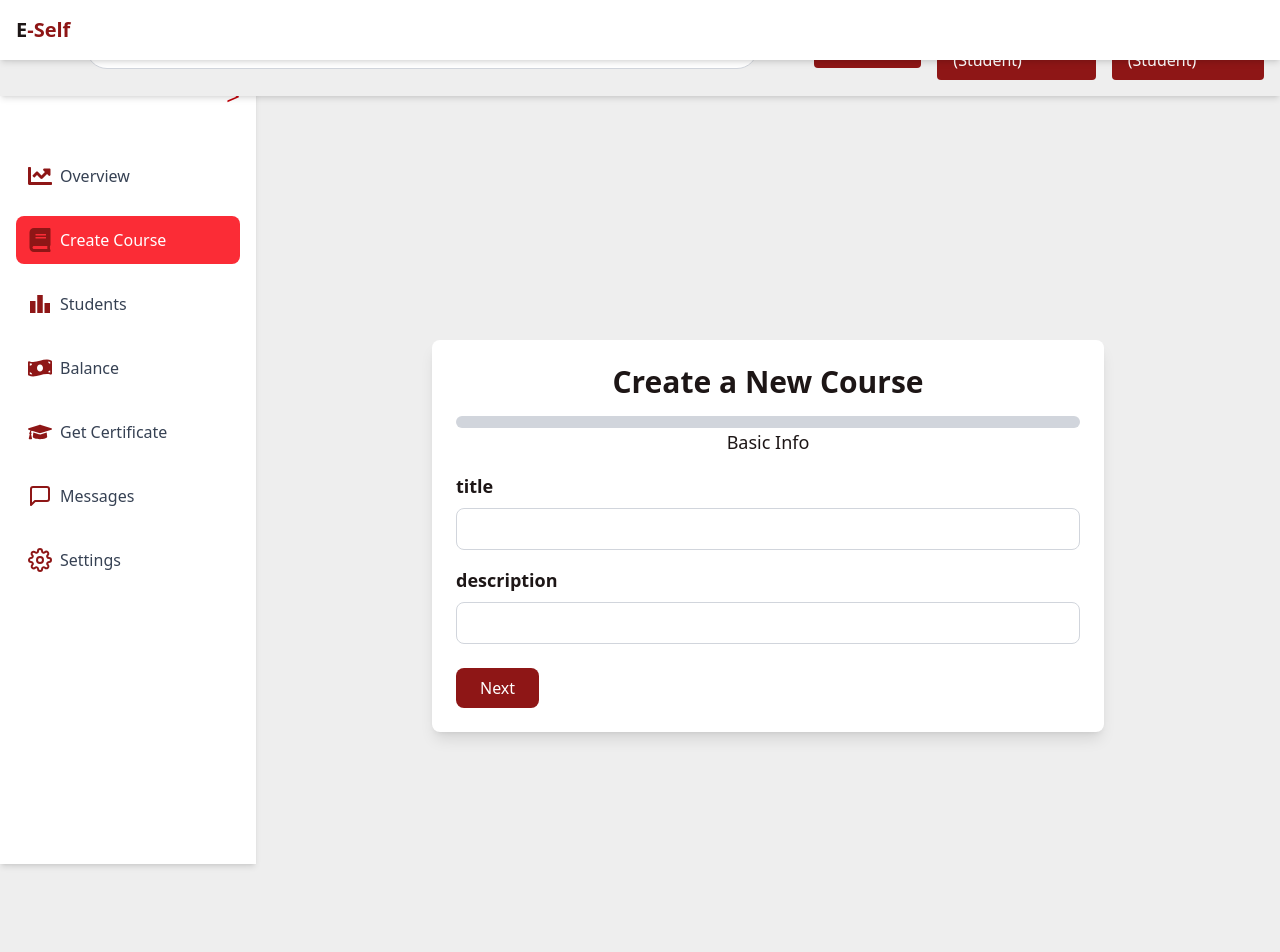
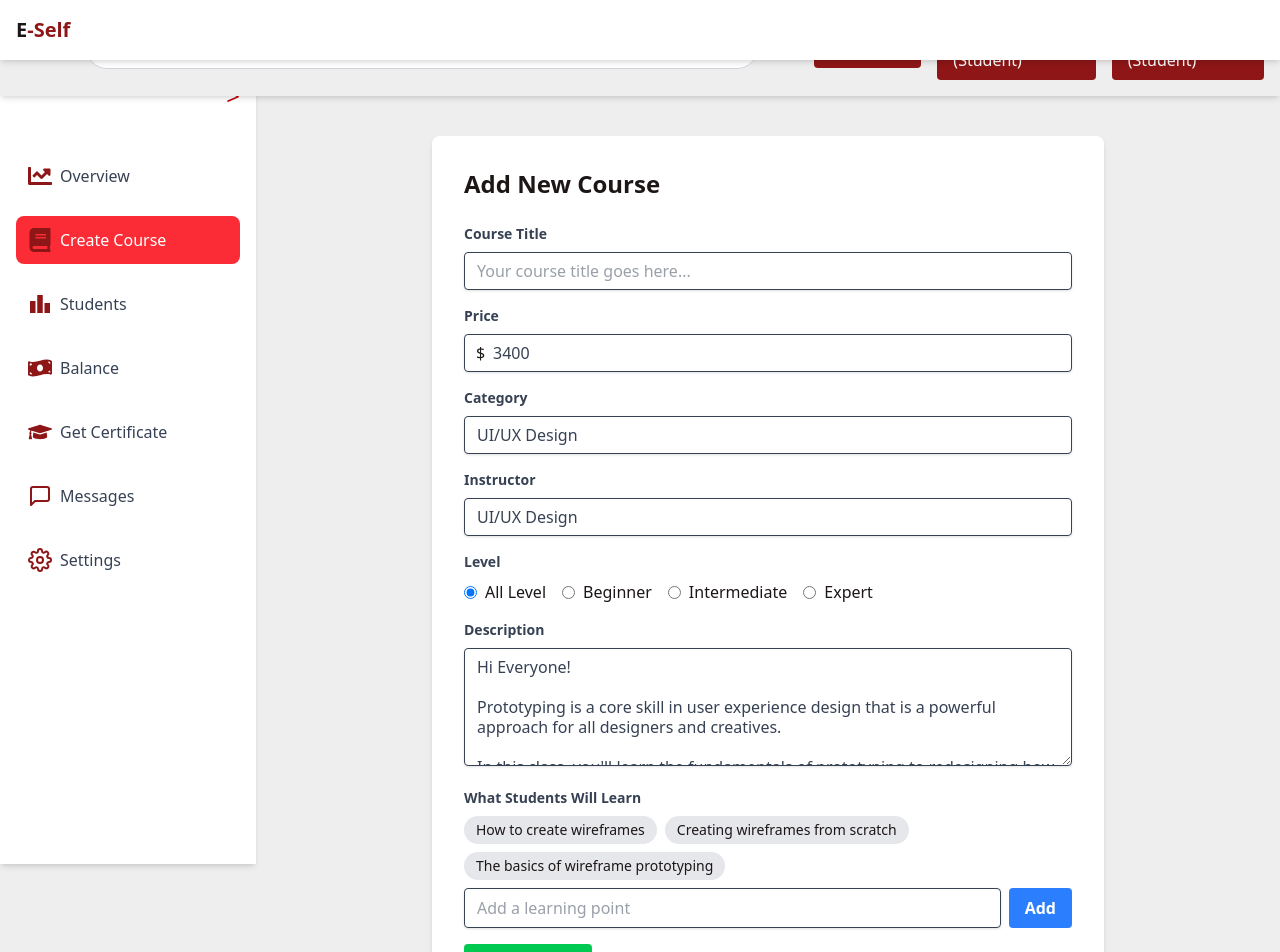
Before and after one commit to NegedeTekleyes/E-self-Lerning, a Next.js app in the folder e-self/: page /dashboard/create-course in a window 1280 px wide. Shown: the top 952 px of the page. Built offline with nearby package versions, Linux system fonts and the light colour scheme.

Commit message:
change corse creation page

```diff
--- a/e-self/app/(instructor)/dashboard/create-course/handleSubmit.ts
+++ /dev/null
@@ -1,15 +0,0 @@
-import { useRouter } from 'next/navigation';
-
-export function handleSubmit(formData: any) {
-  const router = useRouter();
-
-  return (e: React.FormEvent) => {
-    e.preventDefault();
-
-    // Build query parameters for the new course page
-    const queryParams = new URLSearchParams(formData).toString();
-
-    // Redirect with query parameters
-    router.push(`/new?${queryParams}`);
-  };
-}
--- a/e-self/app/(instructor)/dashboard/create-course/page.tsx
+++ b/e-self/app/(instructor)/dashboard/create-course/page.tsx
@@ -1,102 +1,161 @@
 'use client';
+import React, { useState } from 'react';
 
-import { useState } from 'react';
-import { motion } from 'framer-motion';
-import { Progress } from '../../../(components)/student/Progress';
-import { handleSubmit } from './handleSubmit';
+const AddCourseForm = () => {
+  const [courseTitle, setCourseTitle] = useState('');
+  const [price, setPrice] = useState(3400);
+  const [category, setCategory] = useState('UI/UX Design');
+  const [instructor, setInstructor] = useState('UI/UX Design');
+  const [level, setLevel] = useState('All Level');
+  const [description, setDescription] = useState('Hi Everyone!\n\nPrototyping is a core skill in user experience design that is a powerful approach for all designers and creatives.\n\nIn this class, you\'ll learn the fundamentals of prototyping to redesigning how something works for more fluid usability. We\'ll cover everything you need to know about how to prototype your ideas and guide you to create your first UX (user experience) project right in the center of your own home, which if of course, your kitchen!');
+  const [learnItems, setLearnItems] = useState(['How to create wireframes', 'Creating wireframes from scratch', 'The basics of wireframe prototyping']);
+  const [newLearnItem, setNewLearnItem] = useState('');
 
-const steps = [
-  'Basic Info', 'Details', 'Requirements', 'Outcomes', 'Extras', 'Instructor'
-];
-
-export default function CreateCourse() {
-  const [step, setStep] = useState(0);
-  const [formData, setFormData] = useState({
-    title: '',
-    description: '',
-    detailedDescription: '',
-    duration: '',
-    price: '',
-    imageUrl: '',
-    category: '',
-    prerequisites: '',
-    requirements: '',
-    learningOutcomes: '',
-    benefits: '',
-    includes: '',
-    expectations: '',
-    level:'',
-    instructorName: '',
-  });
-
-  const handleInputChange = (e) => {
-    const { name, value } = e.target;
-    setFormData({ ...formData, [name]: value });
+  const handleAddLearnItem = () => {
+    if (newLearnItem.trim()) {
+      setLearnItems([...learnItems, newLearnItem]);
+      setNewLearnItem('');
+    }
   };
 
-  const handleNext = () => setStep((prev) => Math.min(prev + 1, steps.length - 1));
-  const handlePrev = () => setStep((prev) => Math.max(prev - 1, 0));
+  return (
+    <div className="p-8 bg-white rounded-lg shadow-md max-w-2xl mx-auto">
+      <h2 className="text-2xl font-semibold mb-6">Add New Course</h2>
 
-  return (
-    <main className="flex items-center justify-center min-h-screen bg-[#EEEEEE] p-6">
-      <div className="max-w-2xl w-full bg-white p-6 rounded-lg shadow-lg">
-        <motion.h1 className="text-3xl font-bold text-center mb-4"
-          initial={{ opacity: 0, y: -50 }}
-          animate={{ opacity: 1, y: 0 }}
-          transition={{ duration: 0.5 }}
+      <div className="mb-4">
+        <label className="block text-gray-700 text-sm font-bold mb-2" htmlFor="courseTitle">
+          Course Title
+        </label>
+        <input
+          className="shadow appearance-none border rounded w-full py-2 px-3 text-gray-700 leading-tight focus:outline-none focus:shadow-outline"
+          id="courseTitle"
+          type="text"
+          placeholder="Your course title goes here..."
+          value={courseTitle}
+          onChange={(e) => setCourseTitle(e.target.value)}
+        />
+      </div>
+
+      <div className="mb-4">
+        <label className="block text-gray-700 text-sm font-bold mb-2" htmlFor="price">
+          Price
+        </label>
+        <div className="relative">
+          <span className="absolute inset-y-0 left-0 pl-3 flex items-center pointer-events-none">
+            $
+          </span>
+          <input
+            className="shadow appearance-none border rounded w-full py-2 px-3 text-gray-700 leading-tight focus:outline-none focus:shadow-outline pl-7"
+            id="price"
+            type="number"
+            value={price}
+            onChange={(e) => setPrice(Number(e.target.value))}
+          />
+        </div>
+      </div>
+
+      <div className="mb-4">
+        <label className="block text-gray-700 text-sm font-bold mb-2" htmlFor="category">
+          Category
+        </label>
+        <select
+          className="shadow appearance-none border rounded w-full py-2 px-3 text-gray-700 leading-tight focus:outline-none focus:shadow-outline"
+          id="category"
+          value={category}
+          onChange={(e) => setCategory(e.target.value)}
         >
-          Create a New Course
-        </motion.h1>
+          <option>UI/UX Design</option>
+          <option>Web Development</option>
+          <option>Marketing</option>
+        </select>
+      </div>
 
-        <Progress value={(step / (steps.length - 1)) * 100} className="mb-4" />
-        <p className="text-center text-lg font-medium">{steps[step]}</p>
+      <div className="mb-4">
+        <label className="block text-gray-700 text-sm font-bold mb-2" htmlFor="instructor">
+          Instructor
+        </label>
+        <select
+          className="shadow appearance-none border rounded w-full py-2 px-3 text-gray-700 leading-tight focus:outline-none focus:shadow-outline"
+          id="instructor"
+          value={instructor}
+          onChange={(e) => setInstructor(e.target.value)}
+        >
+          <option>UI/UX Design</option>
+          <option>John Doe</option>
+          <option>Jane Smith</option>
+        </select>
+      </div>
 
-        <form onSubmit={handleSubmit(formData)} className="mt-4">
-          {Object.keys(formData).slice(step * 2, step * 2 + 2).map((field) => (
-            <div key={field} className="mb-4">
-              <label className="block text-lg font-semibold mb-2">
-                {field.replace(/([A-Z])/g, ' $1').trim()}
-              </label>
-              <input
-                type="text"
-                name={field}
-                value={formData[field]}
-                onChange={handleInputChange}
-                className="w-full px-4 py-2 border border-gray-300 rounded-lg"
-                required
-              />
+      <div className="mb-4">
+        <label className="block text-gray-700 text-sm font-bold mb-2" htmlFor="level">
+          Level
+        </label>
+        <div className="flex space-x-4">
+          <label className="inline-flex items-center">
+            <input type="radio" className="form-radio" name="level" value="All Level" checked={level === 'All Level'} onChange={() => setLevel('All Level')} />
+            <span className="ml-2">All Level</span>
+          </label>
+          <label className="inline-flex items-center">
+            <input type="radio" className="form-radio" name="level" value="Beginner" checked={level === 'Beginner'} onChange={() => setLevel('Beginner')} />
+            <span className="ml-2">Beginner</span>
+          </label>
+          <label className="inline-flex items-center">
+            <input type="radio" className="form-radio" name="level" value="Intermediate" checked={level === 'Intermediate'} onChange={() => setLevel('Intermediate')} />
+            <span className="ml-2">Intermediate</span>
+          </label>
+          <label className="inline-flex items-center">
+            <input type="radio" className="form-radio" name="level" value="Expert" checked={level === 'Expert'} onChange={() => setLevel('Expert')} />
+            <span className="ml-2">Expert</span>
+          </label>
+        </div>
+      </div>
+
+      <div className="mb-4">
+        <label className="block text-gray-700 text-sm font-bold mb-2" htmlFor="description">
+          Description
+        </label>
+        <textarea
+          className="shadow appearance-none border rounded w-full py-2 px-3 text-gray-700 leading-tight focus:outline-none focus:shadow-outline"
+          id="description"
+          rows={5}
+          value={description}
+          onChange={(e) => setDescription(e.target.value)}
+        />
+      </div>
+
+      <div className="mb-4">
+        <label className="block text-gray-700 text-sm font-bold mb-2">
+          What Students Will Learn
+        </label>
+        <div className="flex flex-wrap gap-2">
+          {learnItems.map((item, index) => (
+            <div key={index} className="bg-gray-200 rounded-full px-3 py-1 text-sm">
+              {item}
             </div>
           ))}
+        </div>
+        <div className="flex mt-2">
+          <input
+            className="shadow appearance-none border rounded py-2 px-3 text-gray-700 leading-tight focus:outline-none focus:shadow-outline flex-grow mr-2"
+            type="text"
+            placeholder="Add a learning point"
+            value={newLearnItem}
+            onChange={(e) => setNewLearnItem(e.target.value)}
+          />
+          <button
+            className="bg-blue-500 hover:bg-blue-700 text-white font-bold py-2 px-4 rounded"
+            onClick={handleAddLearnItem}
+          >
+            Add
+          </button>
+        </div>
+      </div>
 
-          <div className="flex justify-between mt-6">
-            {step > 0 && (
-              <button
-                type="button"
-                onClick={handlePrev}
-                className="bg-gray-500 text-white px-6 py-2 rounded-lg hover:bg-gray-700"
-              >
-                Back
-              </button>
-            )}
-            {step < steps.length - 1 ? (
-              <button
-                type="button"
-                onClick={handleNext}
-                className="bg-[#8E1616] text-white px-6 py-2 rounded-lg hover:bg-[#D84040]"
-              >
-                Next
-              </button>
-            ) : (
-              <button
-                type="submit"
-                className="bg-green-600 text-white px-6 py-2 rounded-lg hover:bg-green-800"
-              >
-                Create Course
-              </button>
-            )}
-          </div>
-        </form>
-      </div>
-    </main>
+      <button className="bg-green-500 hover:bg-green-700 text-white font-bold py-2 px-4 rounded">
+        Save Course
+      </button>
+    </div>
   );
-}
+};
+
+export default AddCourseForm;
```
